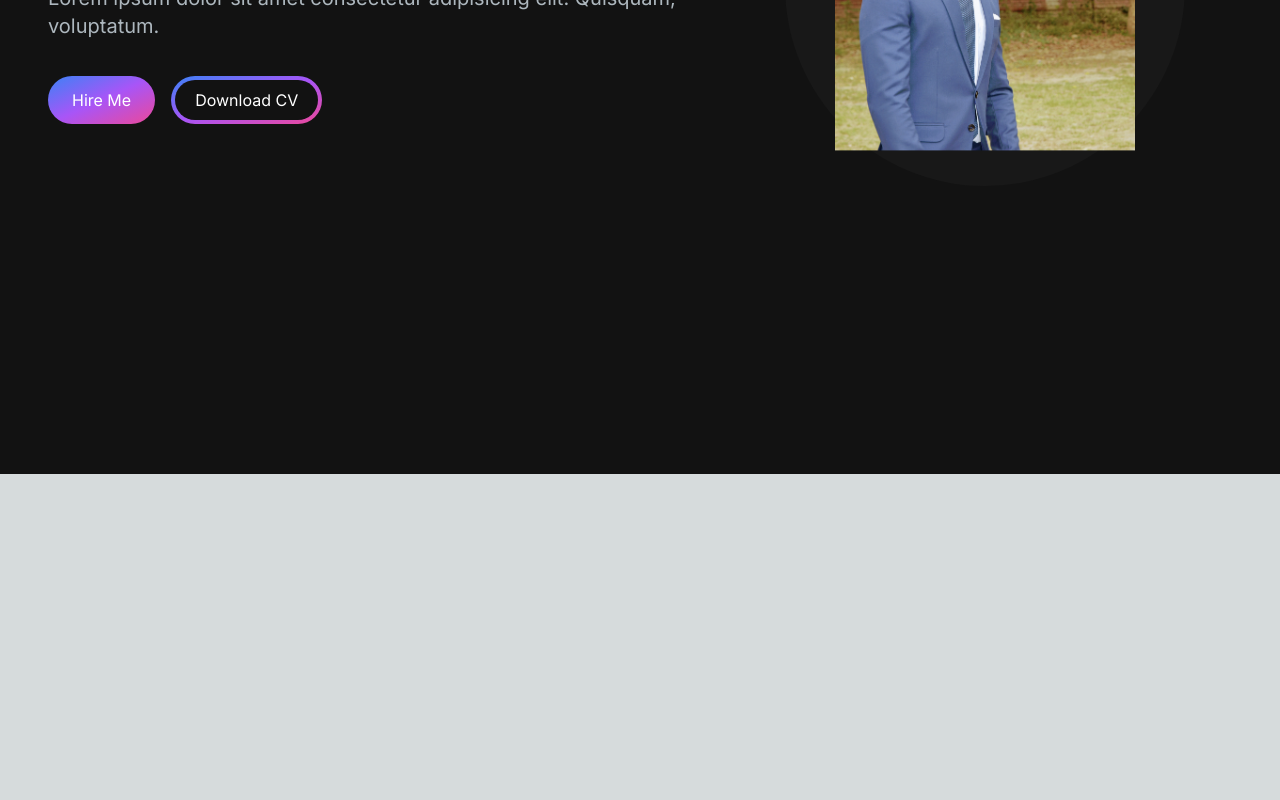
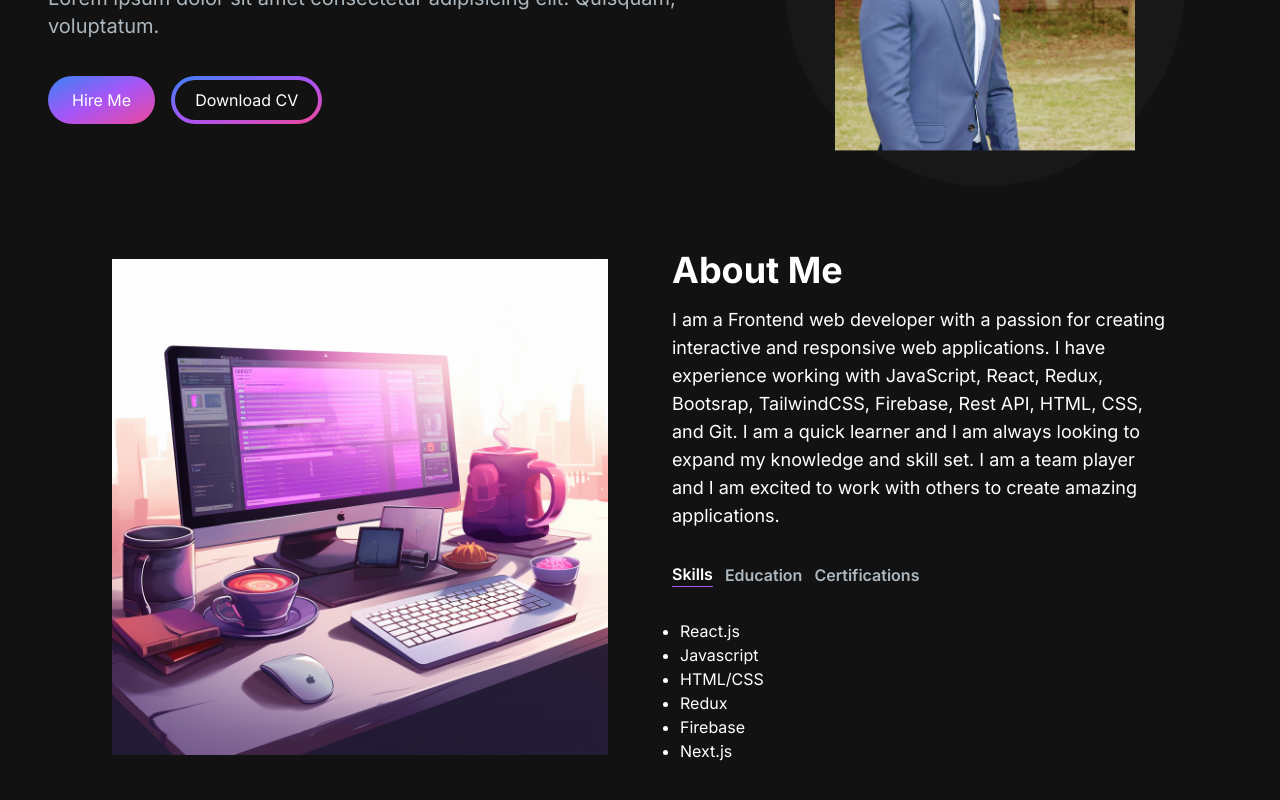
Before and after one commit to shaileshsiingh/Portfolio-Website, a Next.js app: page / in a window 1280 px wide. Shown: the part 326-1126 px from the top of the page. Before the commit the page ends 800 px from the top, so only its background shows below. Built offline with nearby package versions, Linux system fonts and the light colour scheme.

Commit message:
AboutSection added

```diff
--- /dev/null
+++ b/app/components/AboutSection.jsx
@@ -0,0 +1,99 @@
+"use client";
+import React, { useTransition, useState } from "react";
+import Image from "next/image";
+import TabButton from "./TabButton";
+
+const TAB_DATA = [
+  {
+    title: "Skills",
+    id: "skills",
+    content: (
+      <ul className="list-disc pl-2">
+        <li>React.js</li>
+        <li>Javascript</li>
+        <li>HTML/CSS</li>
+        <li>Redux</li>
+        <li>Firebase</li>
+        <li>Next.js</li>
+      </ul>
+    ),
+  },
+  {
+    title: "Education",
+    id: "education",
+    content: (
+      <ul className="list-disc pl-2">
+        <li>Web Development from Sharpener Institute Bootcamp</li>
+        <li>Bcom(P) from Shaheed Bhagat Singh College, University of Delhi</li>
+      </ul>
+    ),
+  },
+  {
+    title: "Certifications",
+    id: "certifications",
+    content: (
+      <ul className="list-disc pl-2">
+        <li>Frontend Development with DSA by Sharpener</li>
+        <li>Frontend Development with React by Coursera</li>
+      </ul>
+    ),
+  },
+];
+
+const AboutSection = () => {
+  const [tab, setTab] = useState("skills");
+  const [isPending, startTransition] = useTransition();
+
+  const handleTabChange = (id) => {
+    startTransition(() => {
+      setTab(id);
+    });
+  };
+
+  return (
+    <section className="text-white">
+      <div className="md:grid md:grid-cols-2 gap-8 items-center py-8 px-4 xl:gap-16 sm:py-16 xl:px-16">
+        <Image src="/images/about-image.png" width={500} height={500} />
+        <div className="mt-4 md:mt-0 text-left flex flex-col h-full">
+          <h2 className="text-4xl font-bold text-white mb-4">About Me</h2>
+          <p className="text-base lg:text-lg">
+            I am a Frontend web developer with a passion for creating
+            interactive and responsive web applications. I have experience
+            working with JavaScript, React, Redux, Bootsrap, TailwindCSS, Firebase,
+            Rest API, HTML, CSS, and Git. I am a quick learner and I am always
+            looking to expand my knowledge and skill set. I am a team player and
+            I am excited to work with others to create amazing applications.
+          </p>
+          <div className="flex flex-row justify-start mt-8">
+            <TabButton
+              selectTab={() => handleTabChange("skills")}
+              active={tab === "skills"}
+            >
+              {" "}
+              Skills{" "}
+            </TabButton>
+            <TabButton
+              selectTab={() => handleTabChange("education")}
+              active={tab === "education"}
+            >
+              {" "}
+              Education{" "}
+            </TabButton>
+            <TabButton
+              selectTab={() => handleTabChange("certifications")}
+              active={tab === "certifications"}
+            >
+              {" "}
+              Certifications{" "}
+            </TabButton>
+          </div>
+          <div className="mt-8">
+            {TAB_DATA.find((t) => t.id === tab).content}
+          </div>
+        </div>
+      </div>
+    </section>
+  );
+};
+
+export default AboutSection;
--- /dev/null
+++ b/app/components/TabButton.jsx
@@ -0,0 +1,17 @@
+import React from "react";
+
+const TabButton = ({ active, selectTab, children }) => {
+  const buttonClasses = active
+    ? "text-white border-b border-purple-500"
+    : "text-[#ADB7BE]";
+
+  return (
+    <button onClick={selectTab}>
+      <p className={`mr-3 font-semibold hover:text-white ${buttonClasses}`}>
+        {children}
+      </p>
+    </button>
+  );
+};
+
+export default TabButton;
--- a/app/page.js
+++ b/app/page.js
@@ -1,13 +1,15 @@
 import Image from "next/image";
 import HeroSection from "./components/HeroSection";
 import Navbar from "./components/Navbar";
+import AboutSection from "./components/AboutSection";
 
 export default function Home() {
   return (
     <main className="flex min-h-screen flex-col bg-[#121212]">
-      <Navbar/>
+      <Navbar />
       <div class="container mt-24 mx-auto px-12 py-4">
         <HeroSection />
+        <AboutSection />
       </div>
     </main>
   );
```
Also changed, not shown: public/images/about-image.png (added).
